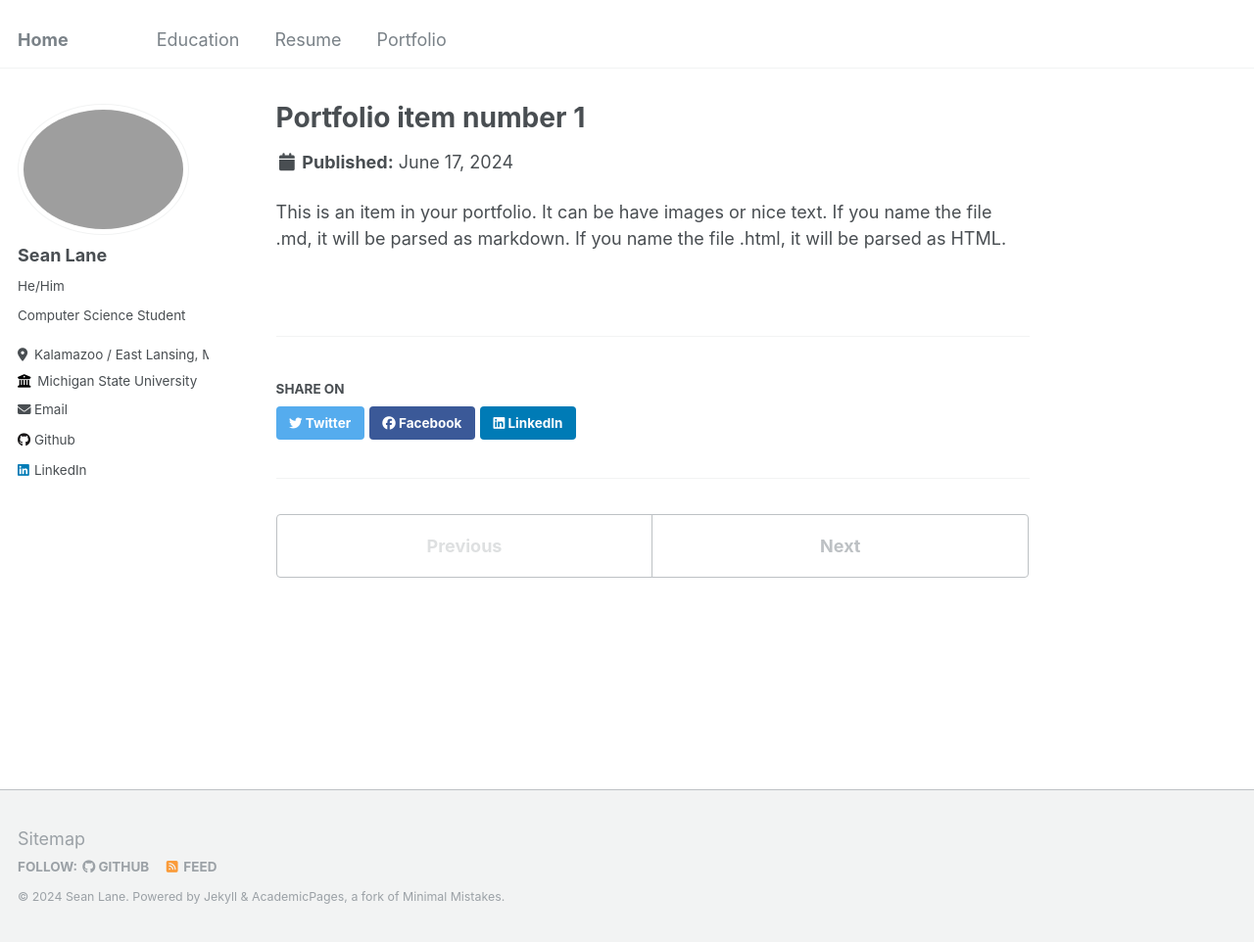
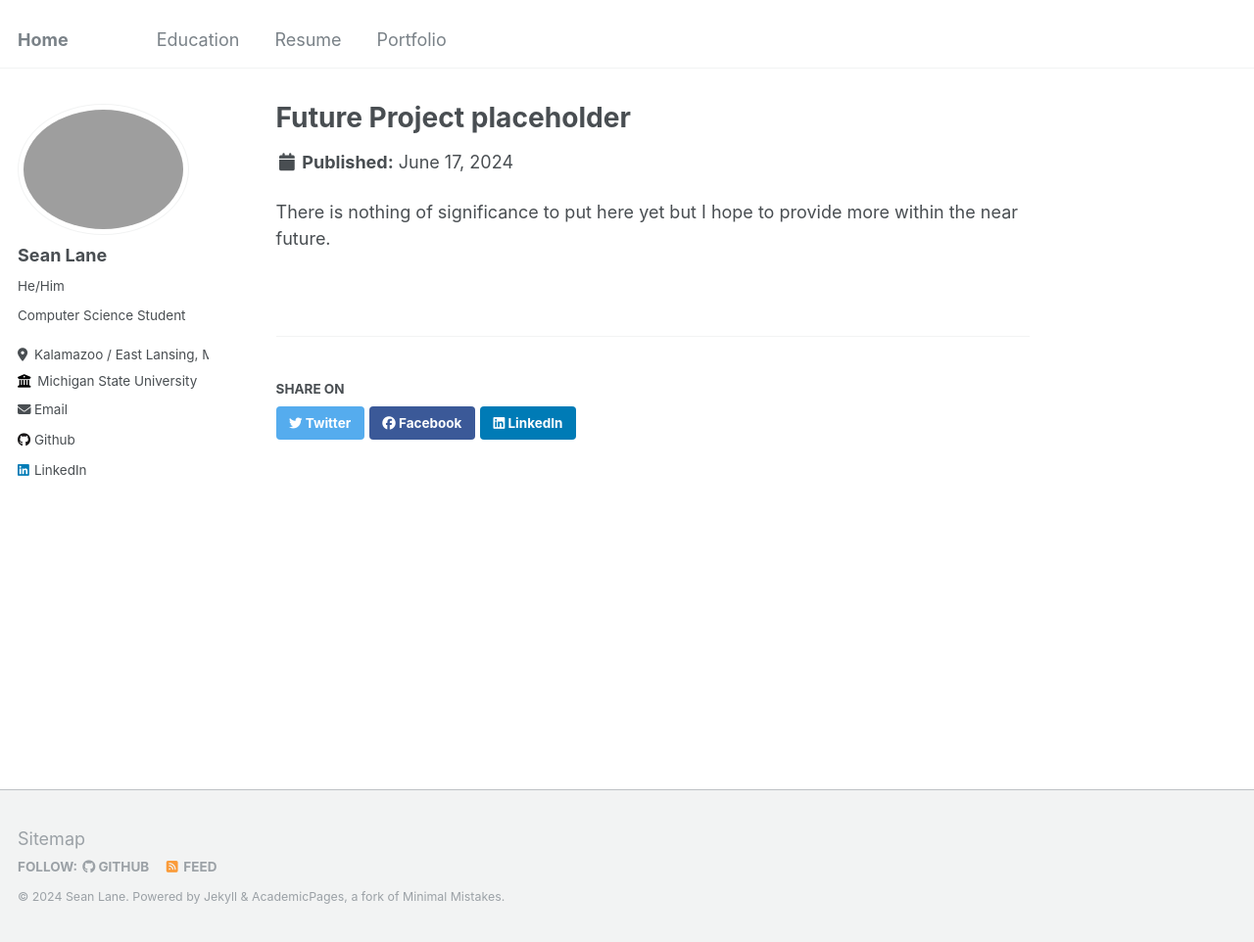
Before and after one commit to lanesean/lanesean.github.io, a Jekyll site: the page built from _portfolio/portfolio-1.md, in a window 1280 px wide and 962 px high. Shown: the whole window at 98% size. Built offline with Jekyll 4.4.1, drawn with Linux system fonts in a browser that asks for light colours.

Commit message:
Providing text to portfolio for future input

```diff
--- a/_portfolio/portfolio-1.md
+++ b/_portfolio/portfolio-1.md
@@ -1,7 +1,6 @@
 ---
-title: "Portfolio item number 1"
-excerpt: "Short description of portfolio item number 1<br/><img src='/images/500x300.png'>"
+title: "Future Project placeholder"
+excerpt: "Currently a project Placeholder"
 collection: portfolio
 ---
-
-This is an item in your portfolio. It can be have images or nice text. If you name the file .md, it will be parsed as markdown. If you name the file .html, it will be parsed as HTML.
+There is nothing of significance to put here yet but I hope to provide more within the near future.
```
Also changed, not shown: _portfolio/portfolio-2.html (deleted, +0 -7 lines).
